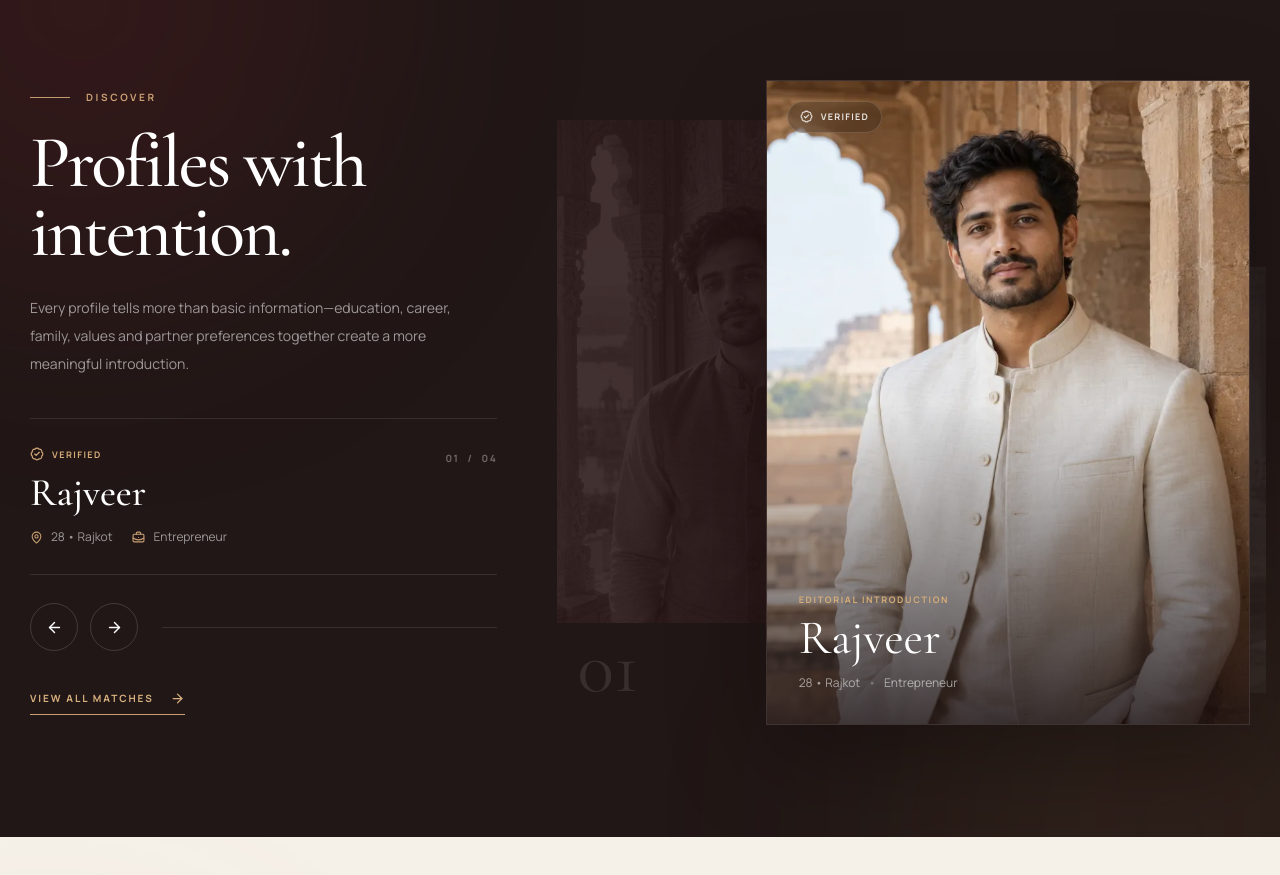
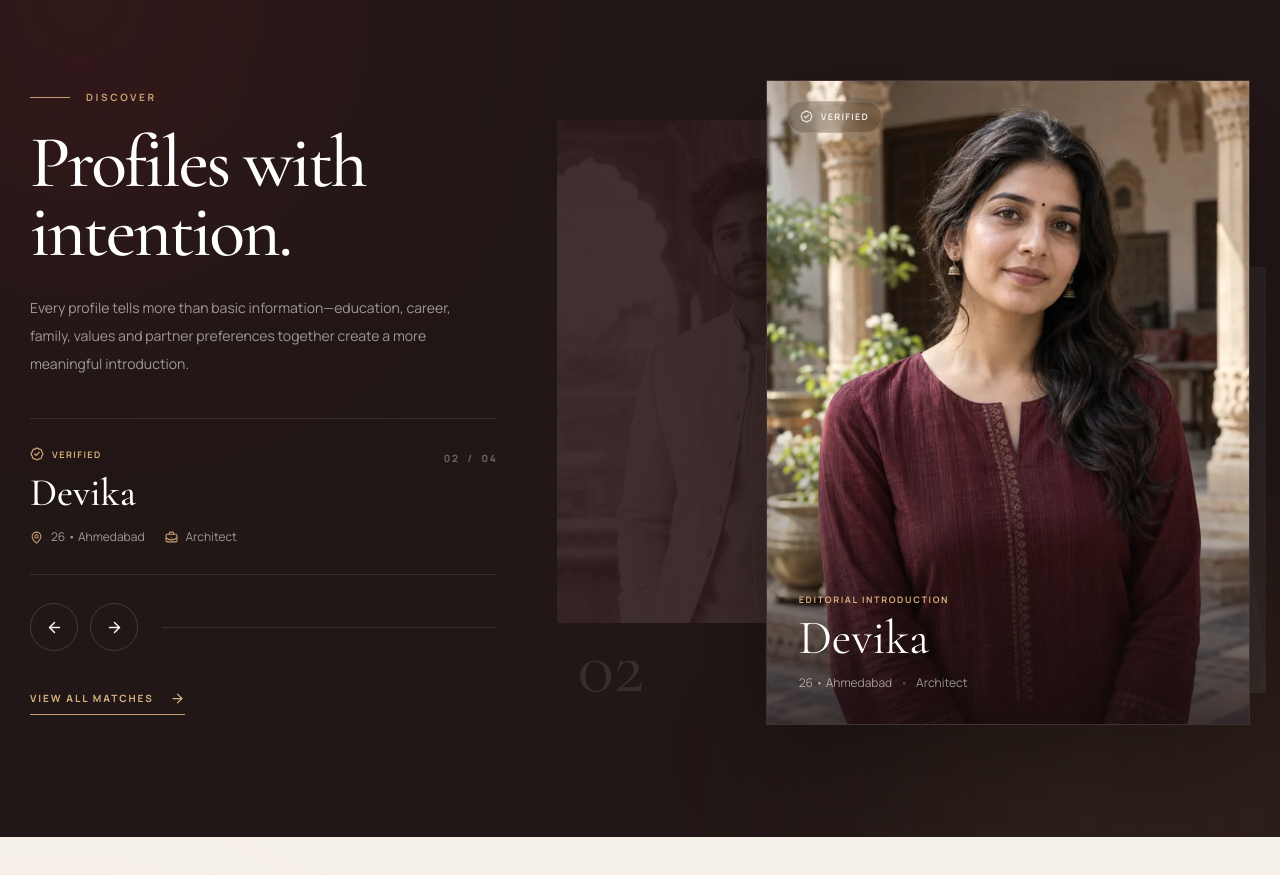
Before and after one commit to Dev0081118/Shaktriya-Samaj-Metromoney, a React (Vite) app: page / in a window 1280 px wide. Shown: the part 1820-2695 px from the top of the page. Built offline with nearby package versions, Linux system fonts and the light colour scheme; no server answers.

Commit message:
feat: implement auto profile change functionality in MatchShowcase component

```diff
--- a/src/components/MatchShowcase.jsx
+++ b/src/components/MatchShowcase.jsx
@@ -7,7 +7,7 @@ import {
 } from "lucide-react";
 import { Link } from "react-router-dom";
 import { useTranslation } from "react-i18next";
-import { useRef, useState } from "react";
+import { useEffect, useRef, useState } from "react";
 
 import { useGsapReveal } from "../motion/useGsapReveal";
 import { useAuth } from "../context/AuthContext";
@@ -68,6 +68,20 @@ export default function MatchShowcase() {
     );
   };
 
+  /* =========================================
+     AUTO CHANGE PROFILE EVERY 5 SECONDS
+  ========================================== */
+
+  useEffect(() => {
+    const interval = setInterval(() => {
+      setActiveIndex((current) =>
+        current === profiles.length - 1 ? 0 : current + 1
+      );
+    }, 5000);
+
+    return () => clearInterval(interval);
+  }, []);
+
   const matchesPath = !user
     ? "/register"
     : user.role === "member"
@@ -80,6 +94,7 @@ export default function MatchShowcase() {
       className="relative overflow-hidden bg-[#211716] py-20 text-white sm:py-24 lg:py-28"
     >
       {/* Subtle atmospheric lighting */}
+
       <div
         aria-hidden="true"
         className="pointer-events-none absolute left-[-180px] top-[-220px] h-[520px] w-[520px] rounded-full bg-[#681d25]/25 blur-[120px]"
@@ -93,7 +108,11 @@ export default function MatchShowcase() {
       <div className="page-container relative z-10">
         <div className="grid gap-14 lg:grid-cols-[0.82fr_1.18fr] lg:items-center lg:gap-20">
           {/* LEFT CONTENT */}
-          <div data-reveal className="max-w-[500px]">
+
+          <div
+            data-reveal
+            className="max-w-[500px]"
+          >
             <div className="flex items-center gap-4">
               <span className="h-px w-10 bg-[#C49B70]" />
 
@@ -111,6 +130,7 @@ export default function MatchShowcase() {
             </p>
 
             {/* ACTIVE PROFILE DETAILS */}
+
             <div
               aria-live="polite"
               className="mt-10 border-y border-white/10 py-7"
@@ -119,6 +139,7 @@ export default function MatchShowcase() {
                 <div>
                   <div className="flex items-center gap-2 text-[9px] font-bold uppercase tracking-[0.16em] text-[#D6AC78]">
                     <BadgeCheck size={14} />
+
                     {t("home.verified")}
                   </div>
 
@@ -128,7 +149,11 @@ export default function MatchShowcase() {
 
                   <div className="mt-4 flex flex-wrap gap-x-5 gap-y-2 text-[12px] text-white/55">
                     <span className="flex items-center gap-2">
-                      <MapPin size={13} className="text-[#C99F72]" />
+                      <MapPin
+                        size={13}
+                        className="text-[#C99F72]"
+                      />
+
                       {activeProfile.age} • {activeProfile.city}
                     </span>
 
@@ -137,6 +162,7 @@ export default function MatchShowcase() {
                         size={13}
                         className="text-[#C99F72]"
                       />
+
                       {activeProfile.work}
                     </span>
                   </div>
@@ -144,13 +170,16 @@ export default function MatchShowcase() {
 
                 <div className="pt-1 text-[10px] font-bold tracking-[0.16em] text-white/35">
                   {String(activeIndex + 1).padStart(2, "0")}
+
                   <span className="mx-2">/</span>
+
                   {String(profiles.length).padStart(2, "0")}
                 </div>
               </div>
             </div>
 
             {/* LOCAL CONTROLS */}
+
             <div className="mt-7 flex items-center gap-3">
               <button
                 type="button"
@@ -180,6 +209,7 @@ export default function MatchShowcase() {
             </div>
 
             {/* CTA */}
+
             <Link
               to={matchesPath}
               className="group mt-10 inline-flex items-center gap-4 border-b border-[#C99F72] pb-2 text-[10px] font-bold uppercase tracking-[0.19em] text-[#D9B17F] transition hover:text-white"
@@ -194,11 +224,13 @@ export default function MatchShowcase() {
           </div>
 
           {/* RIGHT PROFILE CAROUSEL */}
+
           <div
             data-reveal
             className="relative mx-auto w-full max-w-[700px]"
           >
             {/* Background visual layer */}
+
             <div className="absolute -left-5 top-10 hidden h-[78%] w-[58%] overflow-hidden opacity-35 md:block">
               <img
                 src={
@@ -215,7 +247,11 @@ export default function MatchShowcase() {
 
             <div className="absolute -right-4 bottom-8 hidden h-[66%] w-[48%] overflow-hidden opacity-25 md:block">
               <img
-                src={profiles[(activeIndex + 1) % profiles.length].image}
+                src={
+                  profiles[
+                    (activeIndex + 1) % profiles.length
+                  ].image
+                }
                 alt=""
                 className="h-full w-full object-cover object-top grayscale"
               />
@@ -224,6 +260,7 @@ export default function MatchShowcase() {
             </div>
 
             {/* MAIN ACTIVE IMAGE */}
+
             <div className="relative z-10 ml-auto w-full overflow-hidden border border-white/10 bg-[#2A1B19] shadow-[0_35px_90px_rgba(0,0,0,0.28)] md:w-[72%]">
               <div className="relative aspect-[3/4] overflow-hidden">
                 <img
@@ -238,6 +275,7 @@ export default function MatchShowcase() {
 
                 <div className="absolute left-5 top-5 flex items-center gap-2 rounded-full border border-white/15 bg-black/20 px-3 py-2 text-[9px] font-bold uppercase tracking-[0.14em] text-white/85 backdrop-blur-md">
                   <BadgeCheck size={13} />
+
                   {t("home.verified")}
                 </div>
 
@@ -252,7 +290,9 @@ export default function MatchShowcase() {
 
                   <p className="mt-3 text-[12px] text-white/55">
                     {activeProfile.age} • {activeProfile.city}
+
                     <span className="mx-2 text-white/25">•</span>
+
                     {activeProfile.work}
                   </p>
                 </div>
@@ -260,6 +300,7 @@ export default function MatchShowcase() {
             </div>
 
             {/* Side index */}
+
             <div className="absolute bottom-5 left-0 z-20 hidden md:block">
               <span className="font-display text-[76px] leading-none text-white/10">
                 {String(activeIndex + 1).padStart(2, "0")}
```
